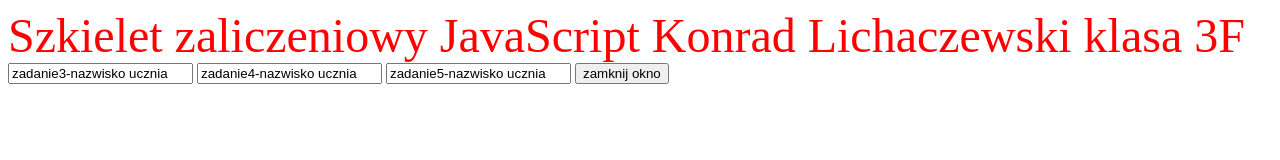
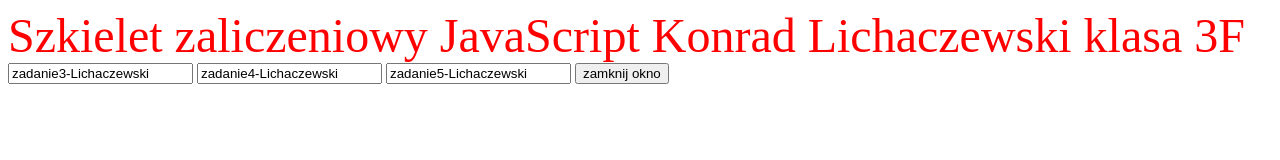
Before and after one commit to KonradL2F/JavaScrippt, a plain HTML site: page index.html in a window 1280 px wide. Drawn offline with Linux system fonts and the light colour scheme.

Commit message:
Update index.html

```diff
--- a/index.html
+++ b/index.html
@@ -23,9 +23,9 @@ function okno_zamknij()
  </head>
 <body>
  <form>
- <input type="button_z3" name="zadanie3" value="zadanie3-nazwisko ucznia" onclick="WinOpen_z3(' ')">
- <input type="button_z4" name="zadanie4" value="zadanie4-nazwisko ucznia" onclick="WinOpen_z4(' ')">
- <input type="button_z5" name="zadanie5" value="zadanie5-nazwisko ucznia" onclick="WinOpen_z5(' ')">
+ <input type="button_z3" name="zadanie3" value="zadanie3-Lichaczewski" onclick="WinOpen_z3(' ')">
+ <input type="button_z4" name="zadanie4" value="zadanie4-Lichaczewski" onclick="WinOpen_z4(' ')">
+ <input type="button_z5" name="zadanie5" value="zadanie5-Lichaczewski" onclick="WinOpen_z5(' ')">
  <input type="button" value="zamknij okno" onclick="okno_zamknij()"/>
  </form>
 </body>
```
